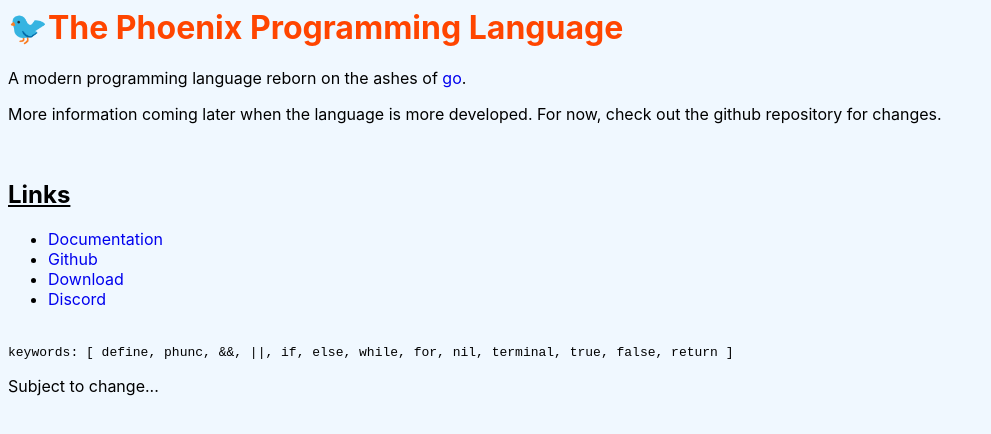
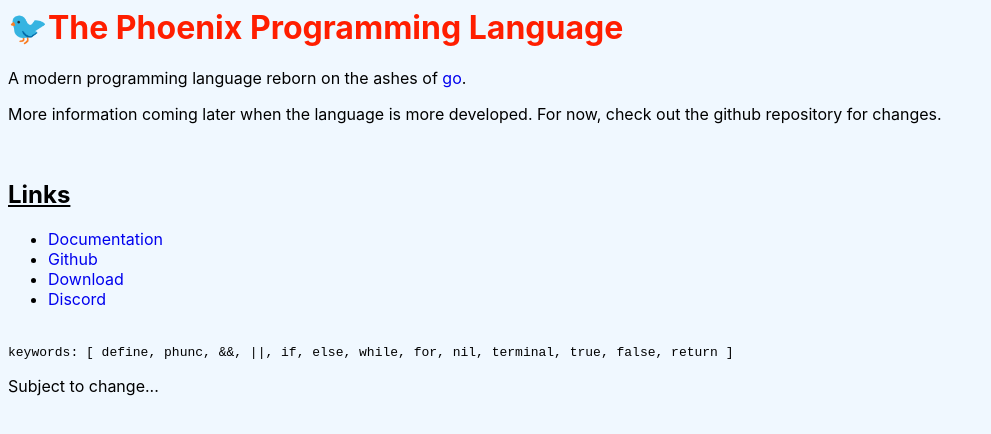
Before and after one commit to phoenix-language/web, a plain HTML site: page index.html in a window 1280 px wide. Shown: the whole page, without its empty margins (0-991 px from the left). Drawn offline with Linux system fonts and the light colour scheme.

Commit message:
🐦updated style color

```diff
--- a/style.css
+++ b/style.css
@@ -8,7 +8,7 @@ body {
 }
 
 .container h1 {
-    color: orangered;
+    color: #FF1E00;
 }
 
 .container h2 {
```
